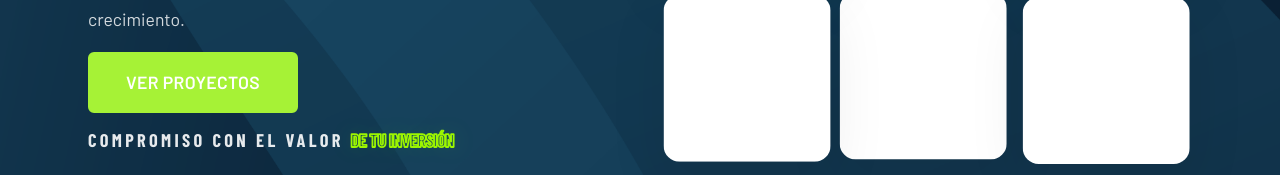
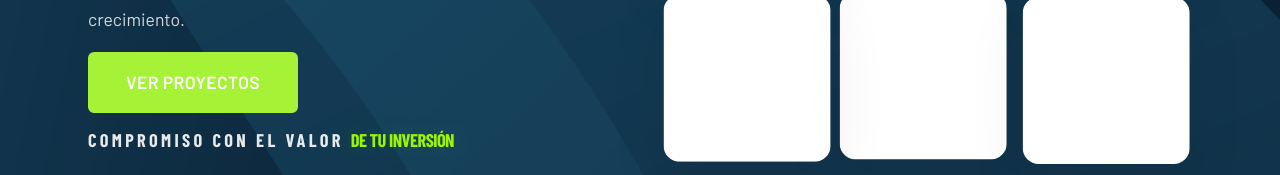
Before and after one commit to kubbox-dev/sitio_kubbox, a React (Vite) app: page /nosotros in a window 1280 px wide. Shown: the part 1280-1455 px from the top of the page. Built offline with nearby package versions, Linux system fonts and the light colour scheme; a web font is replaced by a local one.

Commit message:
cambio texto "compromiso con el valor de tu inversión)

```diff
--- a/src/components/sections/nosotros/teamWorkSection.jsx
+++ b/src/components/sections/nosotros/teamWorkSection.jsx
@@ -209,8 +209,6 @@ export default function TeamWorkSection() {
                   fontStyle: "normal",
                   letterSpacing: "-0.03em",
                   color: "var(--c-lime)",
-                  WebkitTextFillColor: "transparent",
-                  WebkitTextStroke: "1.8px var(--c-lime)",
                   textShadow: "0 0 24px rgba(140, 255, 95, 0.24)",
                 }}
               >
```
